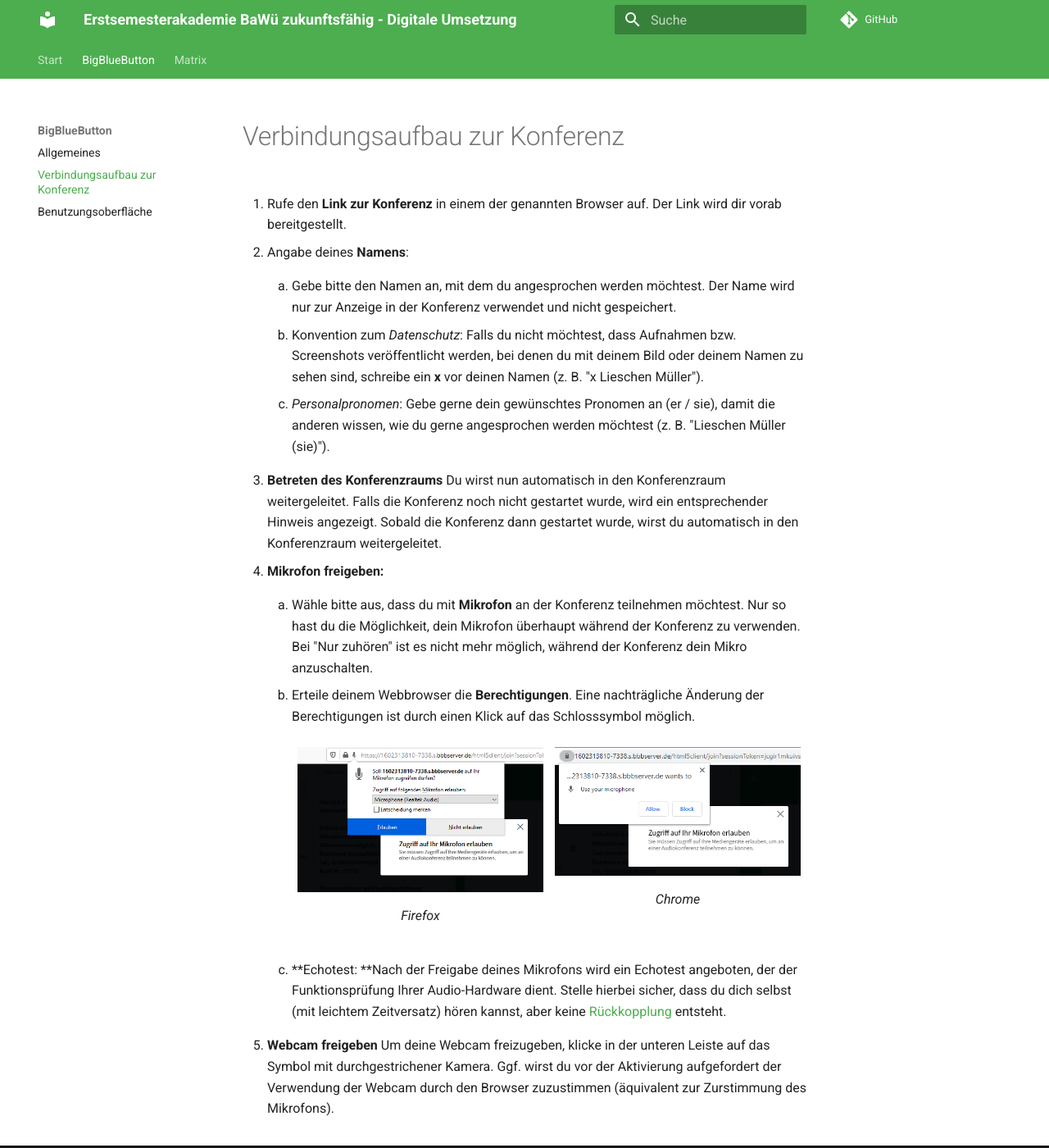
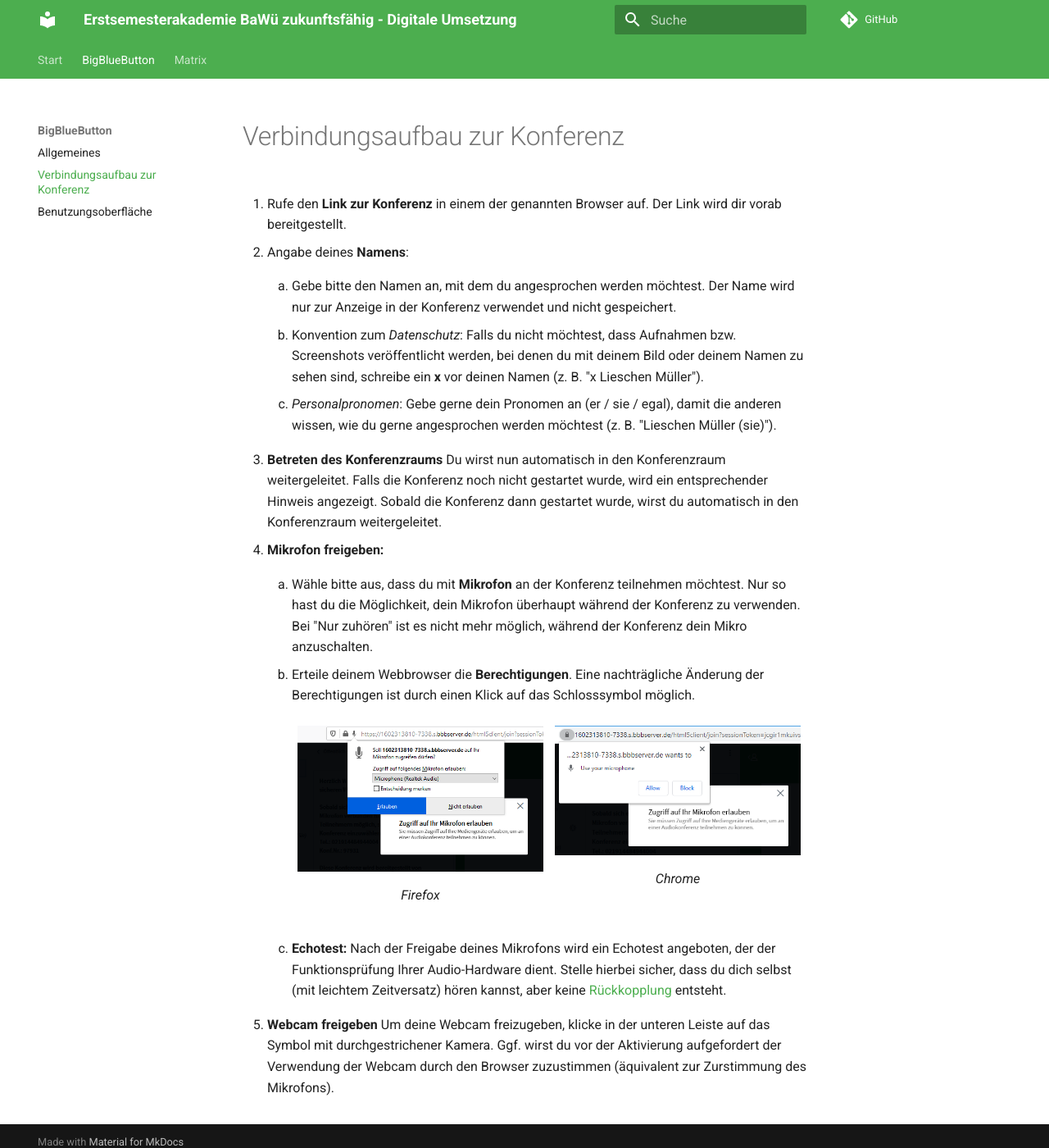
Before and after one commit to davidkopp/ersti-akademie-help, an MkDocs documentation site: the page built from docs/bbb-verbindung.md, in a window 1280 px wide and 1400 px high. Shown: the whole window at 82% size. Built offline with MkDocs 1.6.1 and Material for MkDocs 9.7.7, drawn with Linux system fonts in a browser that asks for light colours; comment, search, counter and statistics services are not loaded.

Commit message:
Minor changes in BBB description

```diff
--- a/docs/bbb-verbindung.md
+++ b/docs/bbb-verbindung.md
@@ -9,7 +9,7 @@ Verbindungsaufbau zur Konferenz
 
     2.  Konvention zum *Datenschutz*: Falls du nicht möchtest, dass Aufnahmen bzw. Screenshots veröffentlicht werden, bei denen du mit deinem Bild oder deinem Namen zu sehen sind, schreibe ein **x** vor deinen Namen (z.&#x00A0;B. "x Lieschen Müller").
 
-    3.  *Personalpronomen*: Gebe gerne dein gewünschtes Pronomen an (er / sie), damit die anderen wissen, wie du gerne angesprochen werden möchtest (z.&#x00A0;B. "Lieschen Müller (sie)").
+    3.  *Personalpronomen*: Gebe gerne dein Pronomen an (er / sie / egal), damit die anderen wissen, wie du gerne angesprochen werden möchtest (z.&#x00A0;B. "Lieschen Müller (sie)").
 
 3.  **Betreten des Konferenzraums**
     Du wirst nun automatisch in den Konferenzraum weitergeleitet. Falls die Konferenz noch nicht gestartet wurde, wird ein entsprechender Hinweis angezeigt. Sobald die Konferenz dann gestartet wurde, wirst du automatisch in den Konferenzraum weitergeleitet.
@@ -30,7 +30,7 @@ Verbindungsaufbau zur Konferenz
           </figure>
         </div>
 
-    6.  **Echotest: **Nach der Freigabe deines Mikrofons wird ein Echotest angeboten, der der Funktionsprüfung Ihrer Audio-Hardware dient. Stelle hierbei sicher, dass du dich selbst (mit leichtem Zeitversatz) hören kannst, aber keine [Rückkopplung](https://de.wikipedia.org/wiki/R%C3%BCckkopplung#Tontechnik) entsteht.
+    6.  **Echotest:** Nach der Freigabe deines Mikrofons wird ein Echotest angeboten, der der Funktionsprüfung Ihrer Audio-Hardware dient. Stelle hierbei sicher, dass du dich selbst (mit leichtem Zeitversatz) hören kannst, aber keine [Rückkopplung](https://de.wikipedia.org/wiki/R%C3%BCckkopplung#Tontechnik) entsteht.
 
 5.  **Webcam freigeben**
     Um deine Webcam freizugeben, klicke in der unteren Leiste auf das Symbol mit durchgestrichener Kamera. Ggf. wirst du vor der Aktivierung aufgefordert der Verwendung der Webcam durch den Browser zuzustimmen (äquivalent zur Zurstimmung des Mikrofons).
```
Also changed, not shown: docs/bbb-benutzung.md (+3 -2 lines).
